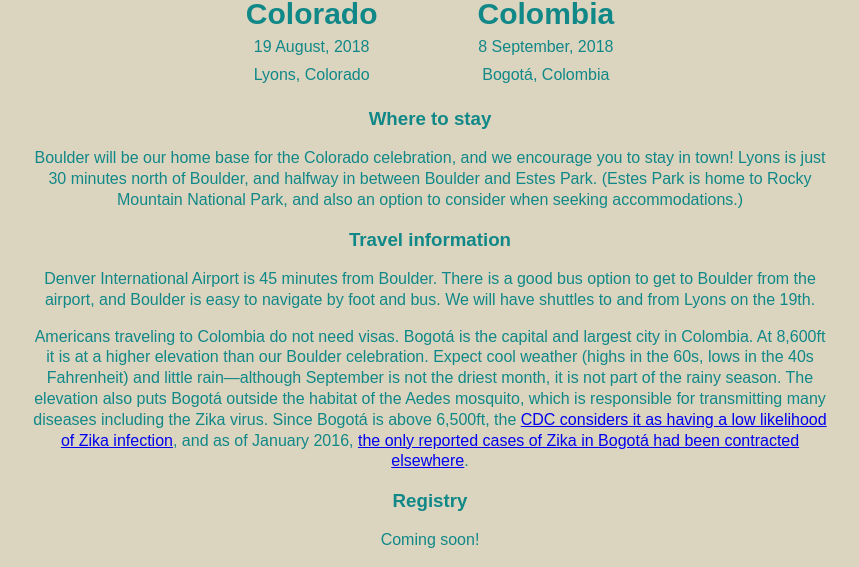
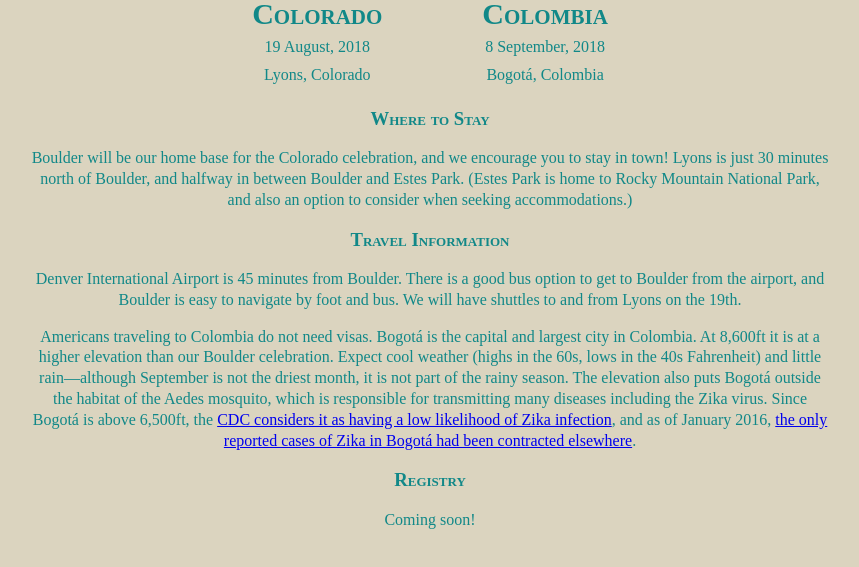
Before and after one commit to elizabeth-and-john/elizabeth-and-john.github.io, a Jekyll site: the page built from index.md, in a window 1280 px wide. Shown: the part 417-984 px from the top of the page, without its empty margins (210-1069 px from the left). Built offline with Jekyll 4.4.1, drawn with Linux system fonts in a browser that asks for light colours; some web fonts are replaced; after the commit the page ends 963 px from its top, so only the background shows below that.

Commit message:
font change

```diff
--- a/_layouts/layout.html
+++ b/_layouts/layout.html
@@ -6,6 +6,7 @@
     <meta name="author" content="John Stechschulte" />
     <link rel="stylesheet" type="text/css" href="/stylesheets/style.css" />
     <link rel="icon" type="image/vnd.microsoft.icon" href="/favicon.ico" sizes="16x16 32x32 48x48" />
+    <link href="https://fonts.googleapis.com/css?family=Esteban" rel="stylesheet">
     <title>{{ page.title }}</title>
   </head>
   <body>
--- a/index.md
+++ b/index.md
@@ -11,13 +11,13 @@ style="width: 500px" />
 | 19 August, 2018 | 8 September, 2018 |
 | Lyons, Colorado | Bogotá, Colombia |
 
-### Where to stay
+### Where to Stay
 Boulder will be our home base for the Colorado celebration, and we encourage you
 to stay in town! Lyons is just 30 minutes north of Boulder, and halfway in
 between Boulder and Estes Park. (Estes Park is home to Rocky Mountain National
 Park, and also an option to consider when seeking accommodations.)
 
-### Travel information
+### Travel Information
 Denver International Airport is 45 minutes from Boulder. There is a good bus
 option to get to Boulder from the airport, and Boulder is easy to navigate by
 foot and bus. We will have shuttles to and from Lyons on the 19th.
--- a/stylesheets/style.css
+++ b/stylesheets/style.css
@@ -1,5 +1,5 @@
 body {
-  font-family: sans-serif;
+  font-family: "Esteban";
   width: 800px;
   margin: 0 auto 0 auto;
   line-height:130%;
@@ -15,9 +15,11 @@ a:visited {
 
 h1 a:visited, h1 a:link {
   text-decoration: none;
+  font-variant: small-caps;
 }
 
 h2, h3, h4, h5, h6 {
+  font-variant: small-caps;
 }
 
 table {
@@ -34,6 +36,7 @@ table th {
   border-spacing: 0;
   padding: 8px 50px;
   font-size: 30px;
+  font-variant: small-caps;
 }
 
 hr {
```
